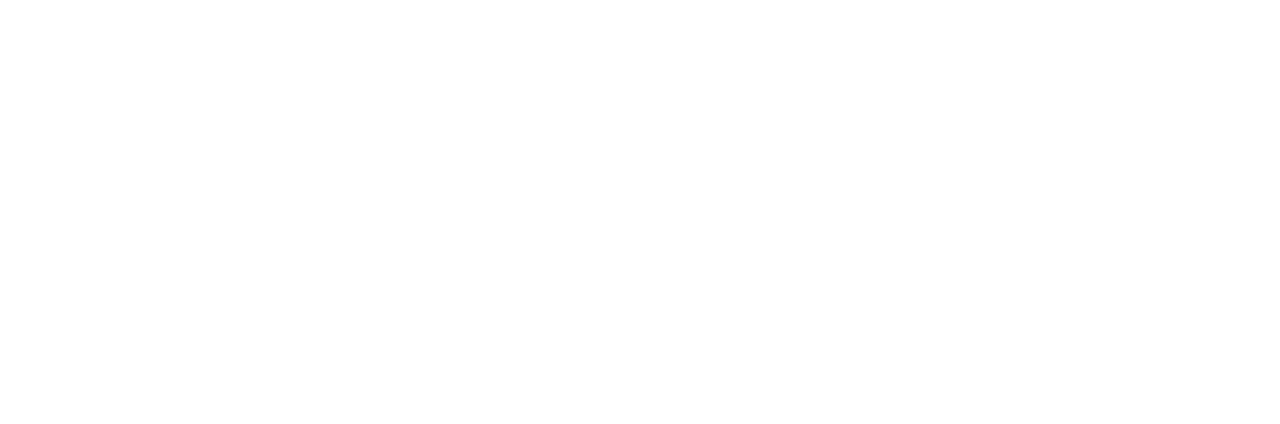
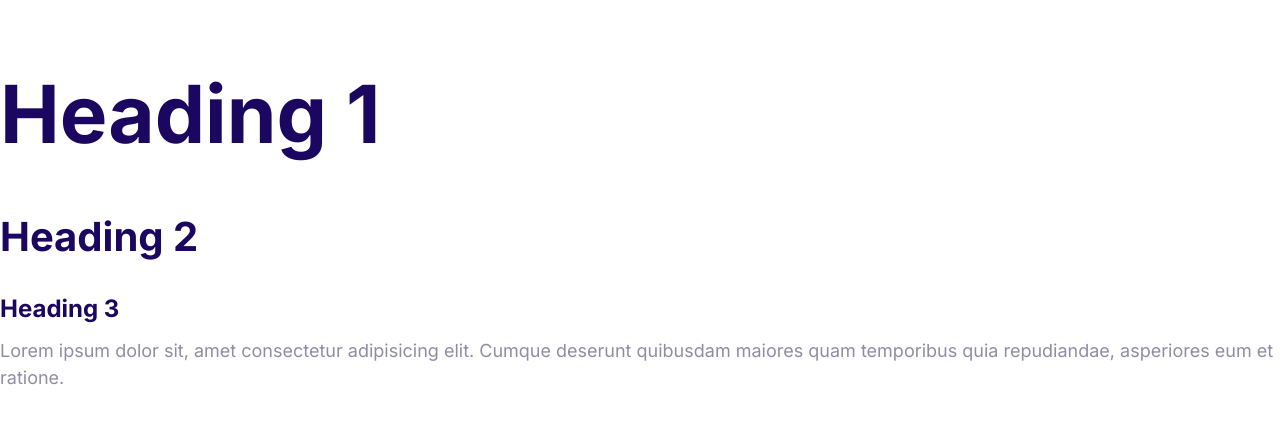
Before and after one commit to WillJacques/Moshify, a plain HTML site: page index.html in a window 1280 px wide. Drawn offline with Linux system fonts and the light colour scheme.

Commit message:
Define the styles for the fonts.

```diff
--- a/css/styles.css
+++ b/css/styles.css
@@ -1,7 +1,56 @@
 :root {
   --color-primary: #2584ff;
   --color-secondary: #00d9ff;
-	--color-accent: #ff3400;
-	--color-headings:#1b0760;
-	--color-body: #918ca4;
+  --color-accent: #ff3400;
+  --color-headings: #1b0760;
+  --color-body: #918ca4;
 }
+html {
+  font-size: 62.5%;
+}
+
+body {
+  font-family: Inter, Arial, Helvetica, sans-serif;
+  color: var(--color-body);
+  line-height: 1.5;
+  font-size: 2.4rem;
+}
+
+h1,
+h2,
+h3 {
+  color: var(--color-headings);
+  margin-bottom: 1rem;
+}
+
+h1 {
+  font-size: 7rem;
+}
+
+h2 {
+  font-size: 4rem;
+}
+
+h3 {
+  font-size: 3rem;
+}
+
+p {
+  margin-top: 0;
+}
+
+@media screen and (min-width: 1024px) {
+  body {
+    font-size: 1.8rem;
+  }
+
+  h1 {
+    font-size: 8rem;
+  }
+  h2 {
+    font-size: 4rem;
+  }
+  h3 {
+    font-size: 2.4rem;
+  }
+}
--- a/index.html
+++ b/index.html
@@ -4,8 +4,22 @@
     <meta charset="UTF-8" />
     <meta name="viewport" content="width=device-width, initial-scale=1.0" />
     <title>Document</title>
-    <link rel="stylesheet" href="css/normalize.css">
-    <link rel="stylesheet" href="css/styles.css">
+    <link rel="preconnect" href="https://fonts.gstatic.com" />
+    <link
+      href="https://fonts.googleapis.com/css2?family=Inter:wght@400;700&display=swap"
+      rel="stylesheet"
+    />
+    <link rel="stylesheet" href="css/normalize.css" />
+    <link rel="stylesheet" href="css/styles.css" />
   </head>
-  <body></body>
+  <body>
+    <h1>Heading 1</h1>
+    <h2>Heading 2</h2>
+    <h3>Heading 3</h3>
+    <p>
+      Lorem ipsum dolor sit, amet consectetur adipisicing elit. Cumque deserunt
+      quibusdam maiores quam temporibus quia repudiandae, asperiores eum et
+      ratione.
+    </p>
+  </body>
 </html>
```
